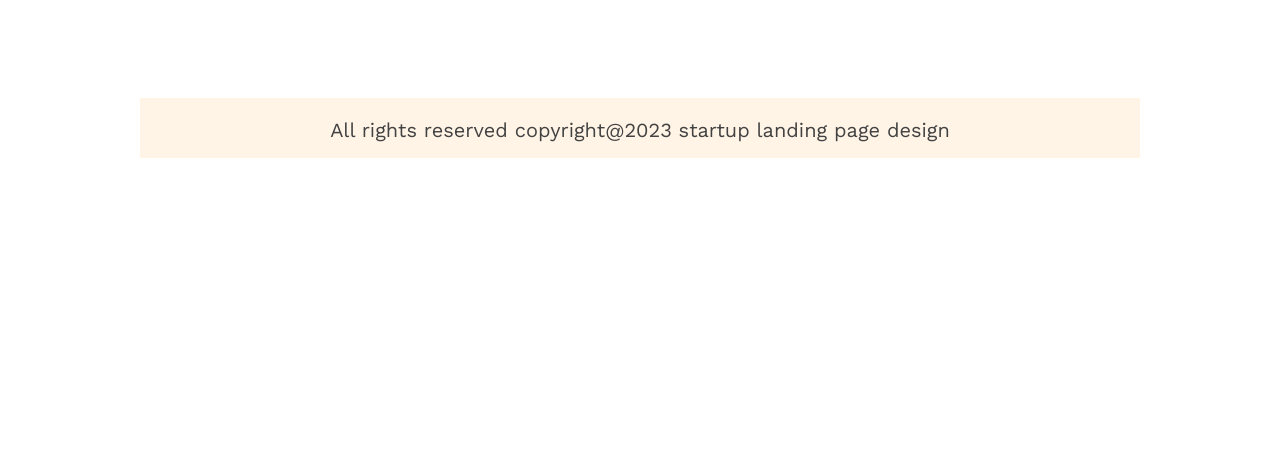
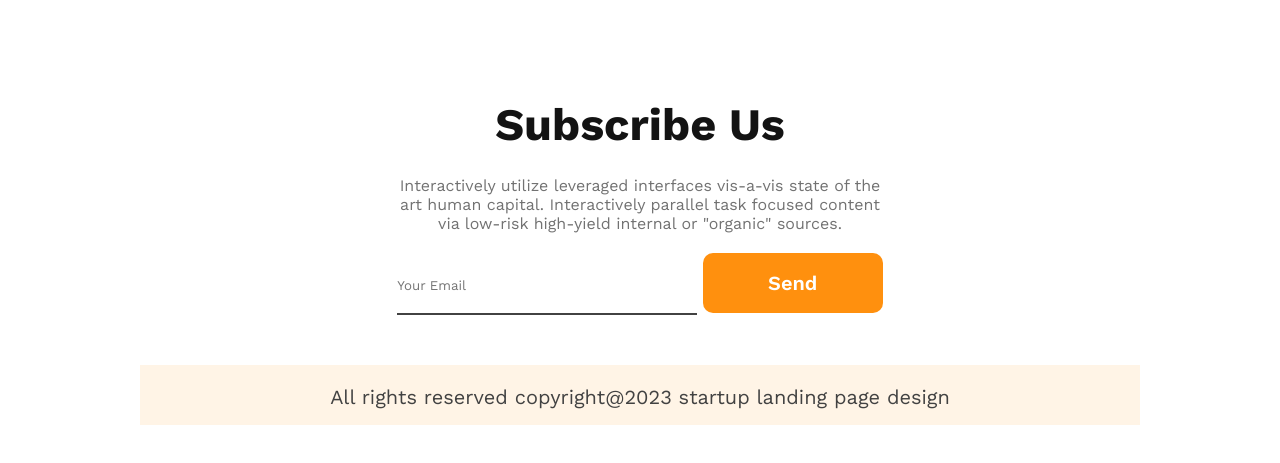
Before and after one commit to iibrahim70/assignment-2, a plain HTML site: page index.html in a window 1280 px wide. Shown: the part 3030-3493 px from the top of the page. Before the commit the page ends 3318 px from the top, so only its background shows below. Drawn offline with nearby package versions, Linux system fonts and the light colour scheme.

Commit message:
added extra section

```diff
--- a/index.html
+++ b/index.html
@@ -133,6 +133,18 @@
     </div>
   </section>
 
+  <!-- This is subscribe section -->
+  <section>
+    <div class="subscribe-container">
+      <h4 class="subscribe-title">Subscribe Us</h4>
+      <p class="subscribe-description">Interactively utilize leveraged interfaces vis-a-vis state of the art human capital. Interactively parallel task focused content via low-risk high-yield internal or "organic" sources.</p>
+      <form action="" class="subscribe-form">
+        <input type="email" name="" id="" placeholder="Your Email" class="email-btn">
+        <button type="submit" class="btn-primary">Send</button>
+      </form>
+    </div>
+  </section>
+
   <!-- This is footer section -->
   <footer>
     <div class="footer-container">
--- a/styles/style.css
+++ b/styles/style.css
@@ -250,6 +250,36 @@ body img{
   filter: brightness(0);
 }
 
+/* Subscribe styles */
+.subscribe-container{
+  margin: 50px 0;
+}
+.subscribe-title{
+  text-align: center;
+  font-weight: 700;
+  font-size: 45px;
+  margin-bottom: 25px;
+  color: var(--font-color-one);
+}
+.subscribe-description{
+  margin: 0 auto;
+  text-align: center;
+  font-weight: 400;
+  font-size: 16px;
+  color: var(--font-color-three);
+  width: 500px;
+  margin-bottom: 20px;
+}
+.subscribe-form{
+  text-align: center;
+}
+.email-btn{
+  width: 300px;
+  height: 55px;
+  border: none;
+  border-bottom: 2px solid var(--font-color-two);
+}
+
 /* Footer styles */
 .footer-container{
   width: 1000px;
```
